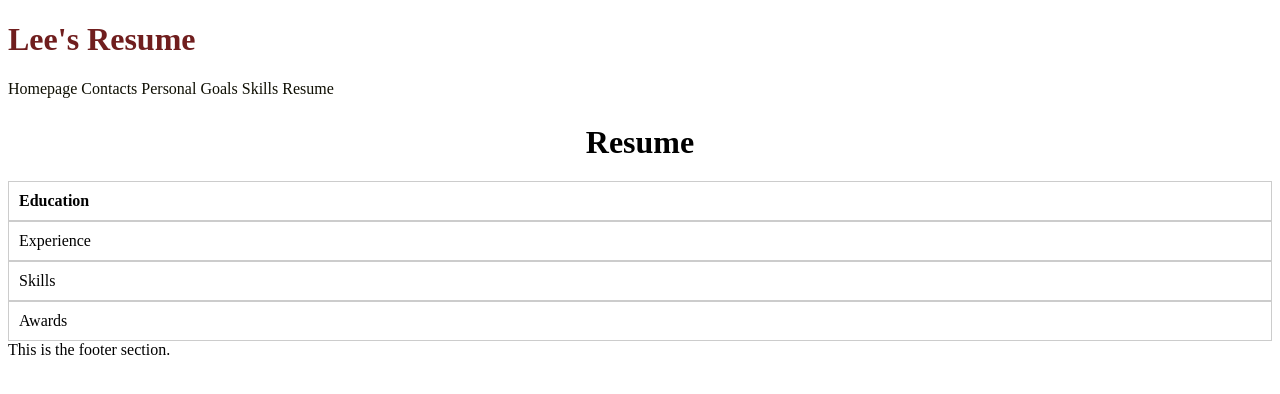
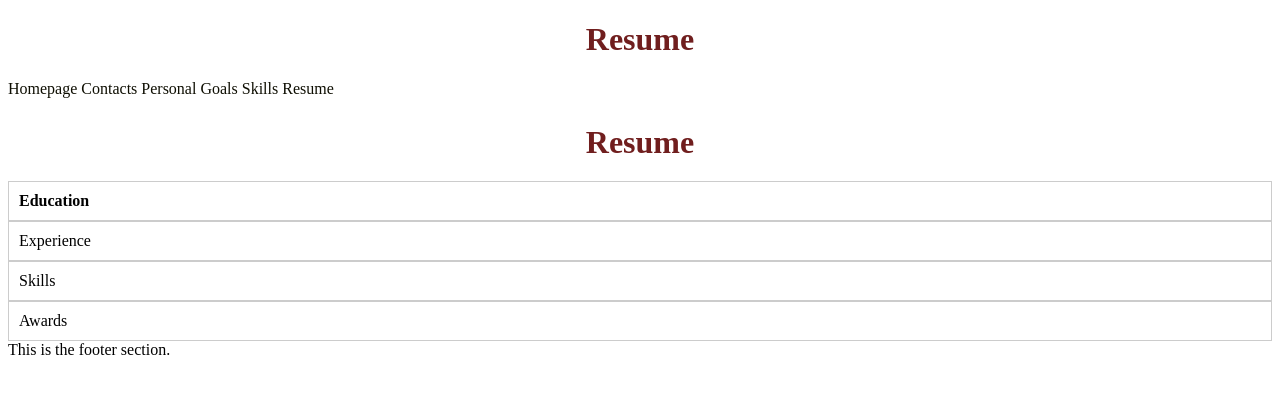
Before and after one commit to Leetus91/ePortfolio, a plain HTML site: page resume.html in a window 1280 px wide. Drawn offline with Linux system fonts and the light colour scheme.

Commit message:
Titles updated, CSS updated in base.

```diff
--- a/portfolio_base.css
+++ b/portfolio_base.css
@@ -15,6 +15,12 @@ body {
 h1 {
     font-size: 32px;
     color: rgb(112, 30, 30);
+    text-align: center;
+  }
+  h2 {
+    font-size: 32px;
+    color: rgb(112, 30, 30);
+    text-align: center;
   }
 
   div.section p {
--- a/resume.html
+++ b/resume.html
@@ -16,7 +16,7 @@
         <meta charset="utf-8">
     </head>
     <body>
-        <h1>Lee's Resume</h1>
+        <h1>Resume</h1>
         <nav>
                 <a href="homepage.html">Homepage</a>
                 <a href="contactpage.html">Contacts</a>
```
Also changed, not shown: contactpage.html (+1 -1 lines), goals-short-long.html (+1 -1 lines), skills.html (+1 -1 lines).
